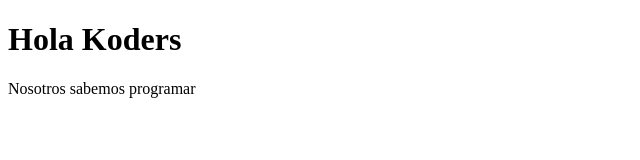
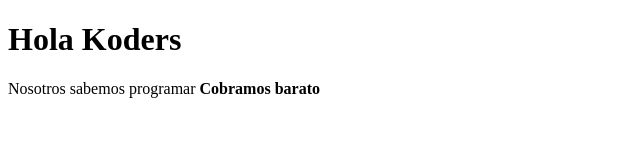
Before and after one commit to FaridZavalza/mi_web, a plain HTML site: page index.html in a window 1280 px wide. Shown: the whole page, without its empty margins (0-640 px from the left). Drawn offline with Linux system fonts and the light colour scheme.

Commit message:
Agregué un nuevo mensaje

```diff
--- a/index.html
+++ b/index.html
@@ -8,5 +8,6 @@
 <body>
     <h1>Hola Koders</h1>
     <span>Nosotros sabemos programar</span>
+    <strong>Cobramos barato</strong>
 </body>
 </html>
```
